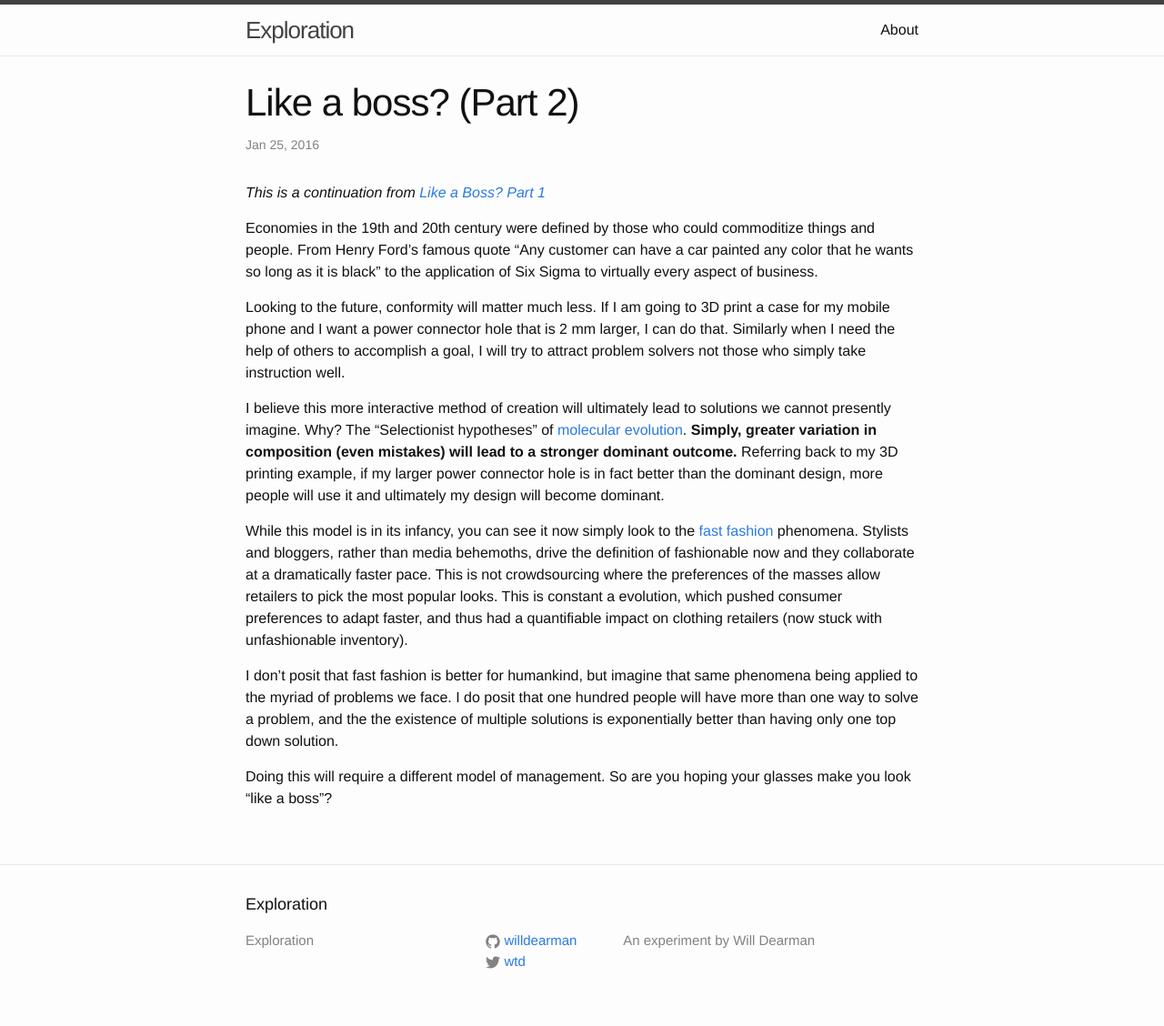
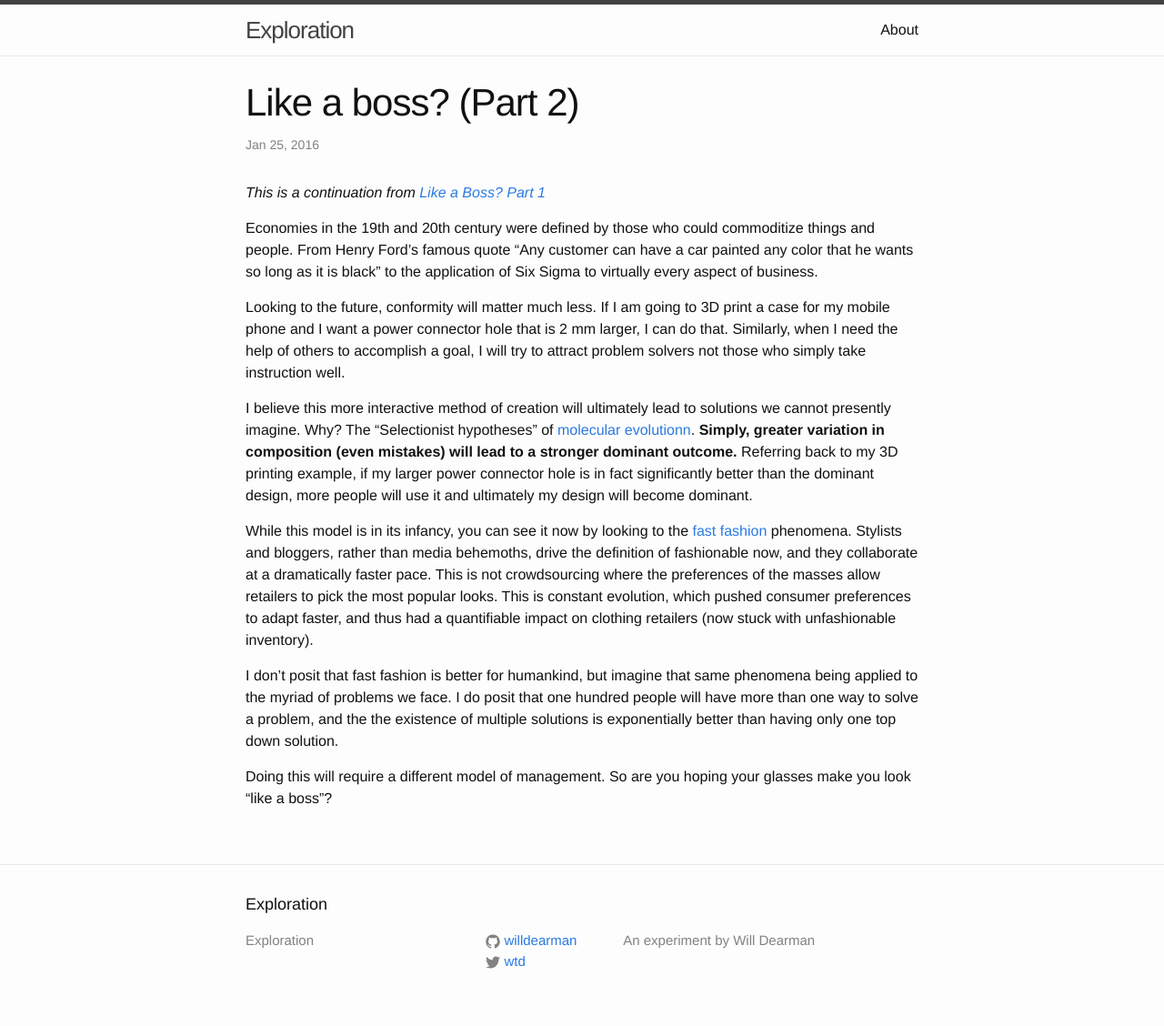
Before and after one commit to willdearman/willdearman, a Jekyll site: the page built from _posts/2016-01-25-like-a-boss-ii.md, in a window 1280 px wide. Shown: the whole page at 91% size. Built offline with Jekyll 4.4.1, drawn with Linux system fonts in a browser that asks for light colours.

Commit message:
Grammar fixes to Like a Boss series

```diff
--- a/_posts/2016-01-25-like-a-boss-ii.md
+++ b/_posts/2016-01-25-like-a-boss-ii.md
@@ -9,11 +9,11 @@
 
 Economies in the 19th and 20th century were defined by those who could commoditize things and people. From Henry Ford's famous quote "Any customer can have a car painted any color that he wants so long as it is black" to the application of Six Sigma to virtually every aspect of business.
 
-Looking to the future, conformity will matter much less. If I am going to 3D print a case for my mobile phone and I want a power connector hole that is 2 mm larger, I can do that. Similarly when I need the help of others to accomplish a goal, I will try to attract problem solvers not those who simply take instruction well.
+Looking to the future, conformity will matter much less. If I am going to 3D print a case for my mobile phone and I want a power connector hole that is 2 mm larger, I can do that. Similarly, when I need the help of others to accomplish a goal, I will try to attract problem solvers not those who simply take instruction well.
 
-I believe this more interactive method of creation will ultimately lead to solutions we cannot presently imagine. Why? The "Selectionist hypotheses" of [molecular evolution](https://en.wikipedia.org/wiki/Molecular_evolution). **Simply, greater variation in composition (even mistakes) will lead to a stronger dominant outcome.** Referring back to my 3D printing example, if my larger power connector hole is in fact better than the dominant design, more people will use it and ultimately my design will become dominant.
+I believe this more interactive method of creation will ultimately lead to solutions we cannot presently imagine. Why? The "Selectionist hypotheses" of [molecular evolutionn](https://en.wikipedia.org/wiki/Molecular_evolution). **Simply, greater variation in composition (even mistakes) will lead to a stronger dominant outcome.** Referring back to my 3D printing example, if my larger power connector hole is in fact significantly better than the dominant design, more people will use it and ultimately my design will become dominant.
 
-While this model is in its infancy, you can see it now simply look to the [fast fashion](https://en.wikipedia.org/wiki/Fast_fashion) phenomena. Stylists and bloggers, rather than media behemoths, drive the definition of fashionable now and they collaborate at a dramatically faster pace. This is not crowdsourcing where the preferences of the masses allow retailers to pick the most popular looks. This is constant a evolution, which pushed consumer preferences to adapt faster, and thus had a quantifiable impact on clothing retailers (now stuck with unfashionable inventory).
+While this model is in its infancy, you can see it now by looking to the [fast fashion](https://en.wikipedia.org/wiki/Fast_fashion) phenomena. Stylists and bloggers, rather than media behemoths, drive the definition of fashionable now, and they collaborate at a dramatically faster pace. This is not crowdsourcing where the preferences of the masses allow retailers to pick the most popular looks. This is constant evolution, which pushed consumer preferences to adapt faster, and thus had a quantifiable impact on clothing retailers (now stuck with unfashionable inventory).
 
 I don't posit that fast fashion is better for humankind, but imagine that same phenomena being applied to the myriad of problems we face. I do posit that one hundred people will have more than one way to solve a problem, and the the existence of multiple solutions is exponentially better than having only one top down solution.
 
```
Also changed, not shown: 2 other files.
